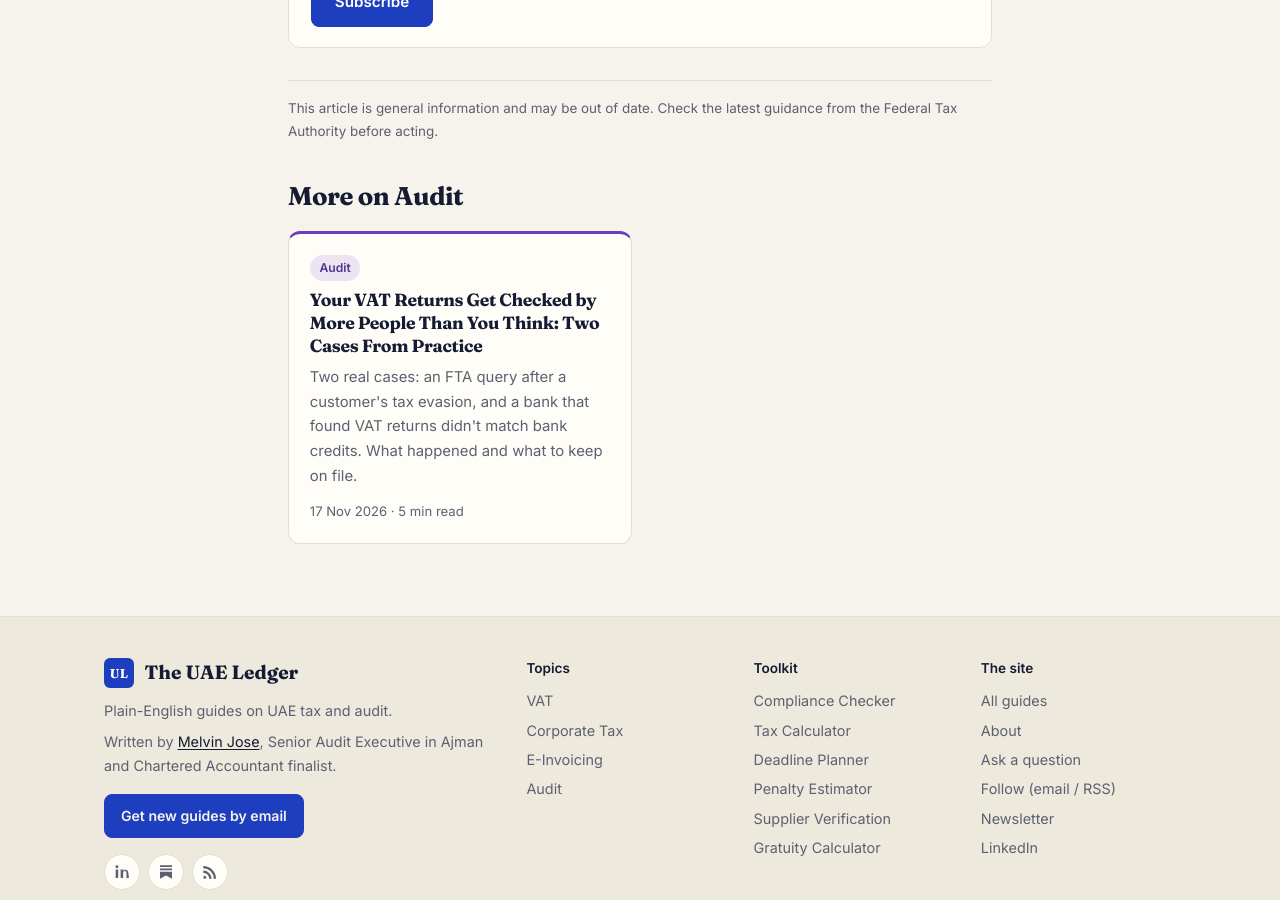
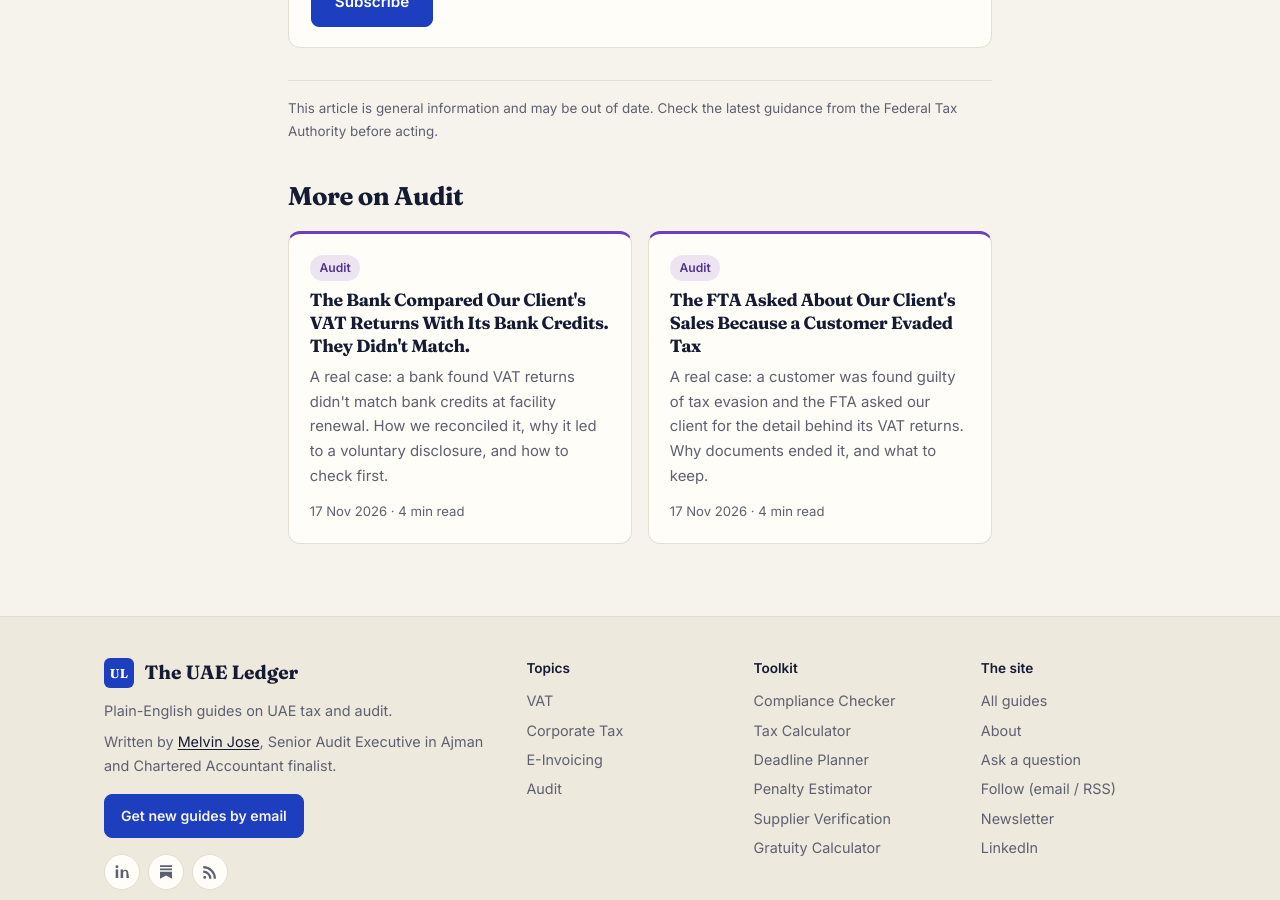
Before and after one commit to MelvinJose108/melvinjose.github.io, a Jekyll site: the page built from _posts/2026-11-16-what-auditors-test-in-your-vat-returns.md, in a window 1280 px wide and 900 px high, scrolled down 5405 px. Built offline with Jekyll 4.4.1, drawn with Linux system fonts in a browser that asks for light colours; part of the change alters nothing that is shown; some of the changed text lies outside the part shown.

Commit message:
Split the audit cases into two guides; redirect the combined URL (#44)
Claude-Session: https://claude.ai/code/session_01EBT4cYX72Yrwk4UFZtHLjU

Co-authored-by: Claude <noreply@anthropic.com>

```diff
--- a/_config.yml
+++ b/_config.yml
@@ -13,6 +13,7 @@ plugins:
   - jekyll-feed
   - jekyll-sitemap
   - jekyll-seo-tag
+  - jekyll-redirect-from
 defaults:
   - scope:
       path: "google792303a53f9ec03f.html"
--- a/_data/gallery.yml
+++ b/_data/gallery.yml
@@ -98,8 +98,16 @@
 - image: /assets/images/audit/ac-bank-recon.webp
   caption: "Bank credits vs VAT returns: the reconciliation a bank asked for"
   topic: "Audit"
-  post: /guides/vat-returns-checked-by-fta-and-banks/
+  post: /guides/bank-credits-vs-vat-returns-facility-renewal/
 - image: /assets/images/audit/ac-sales-file.webp
   caption: "What to have ready for every sale"
   topic: "Audit"
-  post: /guides/vat-returns-checked-by-fta-and-banks/
+  post: /guides/fta-query-customer-tax-evasion/
+- image: /assets/images/audit/ac1-respond.webp
+  caption: "Five steps when the FTA asks for the detail behind your returns"
+  topic: "Audit"
+  post: /guides/fta-query-customer-tax-evasion/
+- image: /assets/images/audit/ac2-items.webp
+  caption: "Common reasons bank credits and VAT returns don't match"
+  topic: "Audit"
+  post: /guides/bank-credits-vs-vat-returns-facility-renewal/
--- a/_posts/2026-11-16-what-auditors-test-in-your-vat-returns.md
+++ b/_posts/2026-11-16-what-auditors-test-in-your-vat-returns.md
@@ -34,7 +34,7 @@ Some differences are just **timing**. If your VAT quarters don't line up with yo
 
 Others are **errors**. A common one is VAT booked on an advance payment but left out of the return. Under the VAT Law, the date of supply can be the date the payment is received, so the VAT was due then. That needs a voluntary disclosure and may attract penalties.
 
-**From my audits:** one of the most common differences doesn't show up in the VAT ledger at all. **Bank credits for the year don't match the revenue reported in the VAT returns.** Some of the gap usually has a good reason, such as loans received, capital introduced, transfers between the company's own accounts, or refunds. Whatever is left after those is revenue the auditor has to chase, and VAT that may be missing from the returns. Run this check yourself before the auditor does. Banks now run it too: see [two cases where VAT returns were checked by the FTA and a bank]({% post_url 2026-11-17-vat-returns-checked-by-fta-and-banks %}).
+**From my audits:** one of the most common differences doesn't show up in the VAT ledger at all. **Bank credits for the year don't match the revenue reported in the VAT returns.** Some of the gap usually has a good reason, such as loans received, capital introduced, transfers between the company's own accounts, or refunds. Whatever is left after those is revenue the auditor has to chase, and VAT that may be missing from the returns. Run this check yourself before the auditor does. Banks now run it too: see [the case of a bank that compared VAT returns with bank credits]({% post_url 2026-11-17-bank-credits-vs-vat-returns-facility-renewal %}).
 
 #### 2. Does the VAT control account roll forward?
 
--- /dev/null
+++ b/_posts/2026-11-17-bank-credits-vs-vat-returns-facility-renewal.md
@@ -0,0 +1,77 @@
+---
+title: "The Bank Compared Our Client's VAT Returns With Its Bank Credits. They Didn't Match."
+date: 2026-11-17 10:05:00 +0400
+seo_title: "Bank Credits vs VAT Returns: A Facility Renewal Case"
+topic: "Audit"
+description: "A real case: a bank found VAT returns didn't match bank credits at facility renewal. How we reconciled it, why it led to a voluntary disclosure, and how to check first."
+reviewed: 2026-11-17
+image: /assets/images/audit/ac2-cover.png
+---
+
+Banks used to look at your audited accounts. Many now also look at your VAT returns, and compare them with the money going into your account.
+
+This is a case from my practice, with the client's details left out.
+
+### What happened
+
+A client applied to renew a bank facility. As part of its review, the bank compared the sales in the client's **VAT returns** with the **credits in its bank statements**. The two didn't match, and the bank asked for an explanation before it would go ahead.
+
+### How we resolved it
+
+We reconciled the bank credits to the sales in the returns. Most of the gap had ordinary explanations: money coming in that wasn't sales, and timing.
+
+After those, a balance was left that was **sales which hadn't been reported in the VAT returns**. The client filed a **voluntary disclosure** to correct the returns, and the reconciliation went back to the bank with the explanation.
+
+### What the reconciliation looks like
+
+![Bank credits vs VAT returns reconciliation](/assets/images/audit/ac-bank-recon.webp){: width="1600" height="900" loading="lazy" decoding="async"}
+
+With illustrative figures:
+
+| | AED |
+|---|---|
+| Total credits in the bank statements | 9,400,000 |
+| Less: loans drawn and capital introduced | (1,100,000) |
+| Less: transfers between the company's own accounts | (650,000) |
+| Less: refunds and other non-sales receipts | (150,000) |
+| Adjust: timing of customer receipts | (100,000) |
+| **Sales receipts that should be in the returns** | **7,400,000** |
+| Sales in the VAT returns, including VAT | 7,140,000 |
+| **Unexplained** | **260,000** |
+
+Compare like with like. Bank receipts include VAT, so compare them with sales **including** VAT. And include zero-rated and exempt sales, which are reported in their own boxes of the return.
+
+### The usual reconciling items
+
+![Common reasons bank credits and VAT returns don't match](/assets/images/audit/ac2-items.webp){: width="1600" height="900" loading="lazy" decoding="async"}
+
+- **Loans and capital:** facility drawdowns, shareholder loans and capital injections.
+- **Own-account transfers:** money moved between the company's own bank accounts appears as a credit in one of them.
+- **Refunds and other receipts:** supplier refunds, returned deposits, insurance claims and VAT refunds.
+- **Timing:** cash received this year for last year's sales, and this year's sales still unpaid at year end.
+- **Zero-rated and exempt sales:** these belong in their own boxes of the return. Check they were reported there and not left out.
+- **Sales left out of the returns:** whatever remains after all of the above. That needs correcting.
+
+Keep a document for every line. "Loan from shareholder" with nothing behind it won't satisfy a bank, an auditor or the FTA.
+
+### When the gap is unreported sales
+
+Unreported sales mean the VAT returns were wrong, so this stops being only a bank matter. The Tax Procedures rules decide how to correct it:
+
+- **Over AED 10,000 of tax:** file a voluntary disclosure within 20 business days of becoming aware of the error.
+- **AED 10,000 or less:** you can correct it in the return for the period in which you found it.
+
+A voluntary disclosure carries penalties, but they're lower than if the FTA finds the error in an audit. The [Penalty Estimator]({{ '/penalty-calculator/' | relative_url }}) compares the two for your figures.
+
+### Run the check before anyone asks
+
+- **Reconcile bank credits to sales every quarter,** before you file the VAT return. As a routine it takes an afternoon. In the middle of a facility renewal, it takes weeks.
+- **Tag non-sales receipts as they come in:** loans, capital, transfers and refunds. Year-end reconciliation becomes a report instead of a project.
+- **Keep a short note and a document for every reconciling item.**
+- **Fix errors promptly,** through the next return or a voluntary disclosure, depending on the amount.
+
+Your auditor runs the same test at year end: see [what your auditor actually tests in your VAT returns]({% post_url 2026-11-16-what-auditors-test-in-your-vat-returns %}).
+
+The other case in this pair: [the FTA query that followed a customer's tax evasion]({% post_url 2026-11-17-fta-query-customer-tax-evasion %}).
+
+**Facing the same question from your bank?** [Ask me about it]({{ '/contact/' | relative_url }}).
--- /dev/null
+++ b/_posts/2026-11-17-fta-query-customer-tax-evasion.md
@@ -0,0 +1,76 @@
+---
+title: "The FTA Asked About Our Client's Sales Because a Customer Evaded Tax"
+date: 2026-11-17 10:00:00 +0400
+seo_title: "FTA Query After a Customer's Tax Evasion: A Case"
+topic: "Audit"
+description: "A real case: a customer was found guilty of tax evasion and the FTA asked our client for the detail behind its VAT returns. Why documents ended it, and what to keep."
+reviewed: 2026-11-17
+image: /assets/images/audit/ac1-cover.png
+redirect_from:
+  - /guides/vat-returns-checked-by-fta-and-banks/
+---
+
+You can file every VAT return correctly and still get a letter from the FTA, because of something one of your customers did.
+
+This is a case from my practice, with the client's details left out.
+
+### What happened
+
+A client received an email from the FTA asking for a detailed breakdown behind VAT returns it had already submitted. Our client hadn't done anything wrong. The reason for the request was that **one of the client's customers had been found guilty of tax evasion**, and the FTA was looking at the transactions connected to that customer.
+
+When the FTA investigates one business, it looks at who that business bought from and sold to. Every supplier and customer in that chain can be asked to show their side of the transactions.
+
+### How it ended
+
+The client had the documents. Every sale to that customer was backed by the invoice and its supporting records, and the sales tied to what was reported in the returns.
+
+The client faced no legal complications. The FTA asked for documents, the documents answered the question, and the matter ended there.
+
+### What the client took from it
+
+Their VAT had been right all along. What protected them was being able to **show** it was right: quickly, completely, and with paper behind every number.
+
+Without those records, the same email could have become a much longer review of their returns, at a time when the FTA was already looking closely at that customer.
+
+> You don't control who your customers are or what they do. You control whether your side of every transaction is documented.
+
+### What to have ready for every sale
+
+![What to have ready for every sale](/assets/images/audit/ac-sales-file.webp){: width="1600" height="900" loading="lazy" decoding="async"}
+
+**For each customer**
+- Trade licence and TRN, checked on the FTA's TRN verification tool
+- The contract, quotation or purchase order
+- Who you deal with there, and their authority to act
+
+**For each sale**
+- The tax invoice, and any credit notes
+- A delivery note or other proof the goods or services were provided
+- The payment received into your account, matched to the invoice
+
+**For each VAT return**
+- A sales listing that adds up to the sales reported in the return
+- A reconciliation of the return to the ledger
+- Workings for any adjustments
+
+Keep these for the full record-keeping period, generally five years.
+
+### If you receive a request like this
+
+![Five steps when the FTA asks for the detail behind your returns](/assets/images/audit/ac1-respond.webp){: width="1600" height="900" loading="lazy" decoding="async"}
+
+1. **Read the request carefully.** Note exactly which periods, customers and documents it asks for, and the deadline it gives.
+2. **Pull the sales file** for every transaction in scope: invoices, orders, delivery proof and payments.
+3. **Tie it to the returns.** Show that the sales listing adds up to what you reported for each period.
+4. **Explain any differences** with a document for each: credit notes, timing, or errors. If you find a real error, correct it. Errors over AED 10,000 of tax need a voluntary disclosure; the [Penalty Estimator]({{ '/penalty-calculator/' | relative_url }}) shows what that costs.
+5. **Reply complete and on time,** as one organised pack, and keep a copy of exactly what you sent.
+
+If the request is unclear or covers a large volume, get help early rather than close to the deadline.
+
+### The purchase side is now stricter too
+
+This case was about sales. On purchases, the bar has risen: since 1 October 2026, FTA Decision No. 13 lets the FTA reject your input VAT if a supplier in your chain evaded tax and you should have been aware of it. The [five-part Decision No. 13 series]({% post_url 2026-11-14-tax-invoice-no-longer-enough-fta-decision-13 %}) covers the checks, and the [Supplier Verification tool]({{ '/supplier-check/' | relative_url }}) builds the record for each supplier.
+
+The other case in this pair: [a bank that compared VAT returns with bank credits]({% post_url 2026-11-17-bank-credits-vs-vat-returns-facility-renewal %}).
+
+**Had a similar request?** [Ask me about it]({{ '/contact/' | relative_url }}).
--- a/_posts/2026-11-17-vat-returns-checked-by-fta-and-banks.md
+++ /dev/null
@@ -1,77 +0,0 @@
----
-title: "Your VAT Returns Get Checked by More People Than You Think: Two Cases From Practice"
-date: 2026-11-17 10:00:00 +0400
-seo_title: "VAT Returns vs Bank Credits: FTA and Bank Queries"
-topic: "Audit"
-description: "Two real cases: an FTA query after a customer's tax evasion, and a bank that found VAT returns didn't match bank credits. What happened and what to keep on file."
-reviewed: 2026-11-17
-image: /assets/images/audit/ac-cover.png
----
-
-Most businesses think of their VAT returns as something they send to the FTA and forget. They're wrong about the forgetting part.
-
-Your returns get read again by the FTA when someone else in your supply chain is investigated, by your bank when you renew a facility, by your auditor at year end, and by any buyer or investor doing due diligence. Each of them can ask you to explain the numbers.
-
-Here are two cases from my practice, with client details left out, and what they show about the files you should keep.
-
-![Who reads your VAT returns](/assets/images/audit/ac-who-reads.webp){: width="1600" height="900" loading="lazy" decoding="async"}
-
-### Case 1: the FTA asks about your sales to one customer
-
-**What happened.** A client received an email from the FTA asking for a detailed breakdown behind VAT returns they had already filed. The reason: one of the client's customers had been found guilty of tax evasion, and the FTA was tracing transactions connected to that customer.
-
-**How it ended.** The client had the documents. Every sale to that customer was backed by the invoice and the supporting records, and the returns tied to them. The client faced no legal complications. The query was answered with documents, and it ended there.
-
-**What they took from it.** Their own VAT was correct the whole time. What protected them was being able to *show* it was correct, quickly and completely. Without those records, the same query could have turned into a much longer review of their returns.
-
-**The lesson:** you don't control who your customers are or what they do. You control whether your own side of every transaction is documented. When the FTA investigates someone in your chain, your records are your defence.
-
-![What to have ready for every sale](/assets/images/audit/ac-sales-file.webp){: width="1600" height="900" loading="lazy" decoding="async"}
-
-This is the sales-side version of the supplier checks the FTA now expects on purchases. If you buy from suppliers, the [Decision No. 13 series]({% post_url 2026-11-14-tax-invoice-no-longer-enough-fta-decision-13 %}) covers what to verify, and the [Supplier Verification tool]({{ '/supplier-check/' | relative_url }}) builds the record for you.
-
-### Case 2: the bank compares your VAT returns with your bank statements
-
-**What happened.** A client applied to renew a bank facility. As part of its review, the bank compared the sales in the client's VAT returns with the credits in the client's bank statements. They didn't match, and the bank asked for an explanation before it would proceed.
-
-**How it ended.** We reconciled the two. Most of the gap had ordinary explanations. A balance remained that was sales which hadn't been reported in the VAT returns. The client filed a voluntary disclosure to correct those returns, and the explanation went back to the bank.
-
-Here's the shape of that reconciliation, with illustrative figures:
-
-![Bank credits vs VAT returns reconciliation](/assets/images/audit/ac-bank-recon.webp){: width="1600" height="900" loading="lazy" decoding="async"}
-
-| | AED |
-|---|---|
-| Total credits in the bank statements | 9,400,000 |
-| Less: loans drawn and capital introduced | (1,100,000) |
-| Less: transfers between the company's own accounts | (650,000) |
-| Less: refunds and other non-sales receipts | (150,000) |
-| Adjust: timing of customer receipts | (100,000) |
-| **Sales receipts that should be in the returns** | **7,400,000** |
-| Sales in the VAT returns, including VAT | 7,140,000 |
-| **Unexplained** | **260,000** |
-
-**The lesson:** banks now do the check that auditors do. If your returns and your bank credits don't reconcile, you find out at the worst moment, when you need the facility renewed. And once the gap is found, it isn't only a bank problem: unreported sales mean the returns were wrong, and the FTA rules on correcting them apply.
-
-### Correcting errors: voluntary disclosure
-
-If you find that a filed return understated the tax due, the Tax Procedures rules decide how to fix it:
-
-- **Over AED 10,000 of tax:** file a voluntary disclosure within 20 business days of becoming aware of the error.
-- **AED 10,000 or less:** you can correct it in the return for the period in which you found it.
-
-A voluntary disclosure carries penalties, but they're lower than if the FTA finds the error itself. The [Penalty Estimator]({{ '/penalty-calculator/' | relative_url }}) shows what a disclosure would cost against an FTA finding for your figures.
-
-Finding the error yourself, before a bank or the FTA does, is always the cheaper route.
-
-### What to do before anyone asks
-
-- **Reconcile bank credits to sales every quarter,** before you file the VAT return, not once a year. The check in Case 2 takes an afternoon when it's routine and weeks when it isn't.
-- **Keep a sales file per customer:** trade licence, TRN check, contract or order, invoices, delivery proof and payment matched to each invoice.
-- **Reconcile each return to the ledger** and keep the workings with the return.
-- **Correct errors promptly** through the next return or a voluntary disclosure, depending on the amount.
-- **Keep it all for the full record-keeping period,** generally five years.
-
-The year-end version of these checks, and the others an auditor runs, is in [what your auditor actually tests in your VAT returns]({% post_url 2026-11-16-what-auditors-test-in-your-vat-returns %}).
-
-**Have a similar situation?** [Ask me about it]({{ '/contact/' | relative_url }}).
```
Also changed, not shown: assets/images/audit/ac-cover.png (deleted), assets/images/audit/ac-who-reads.webp (deleted), assets/images/audit/ac1-cover.png (added), assets/images/audit/ac1-respond.webp (added), assets/images/audit/ac2-cover.png (added), assets/images/audit/ac2-items.webp (added).
